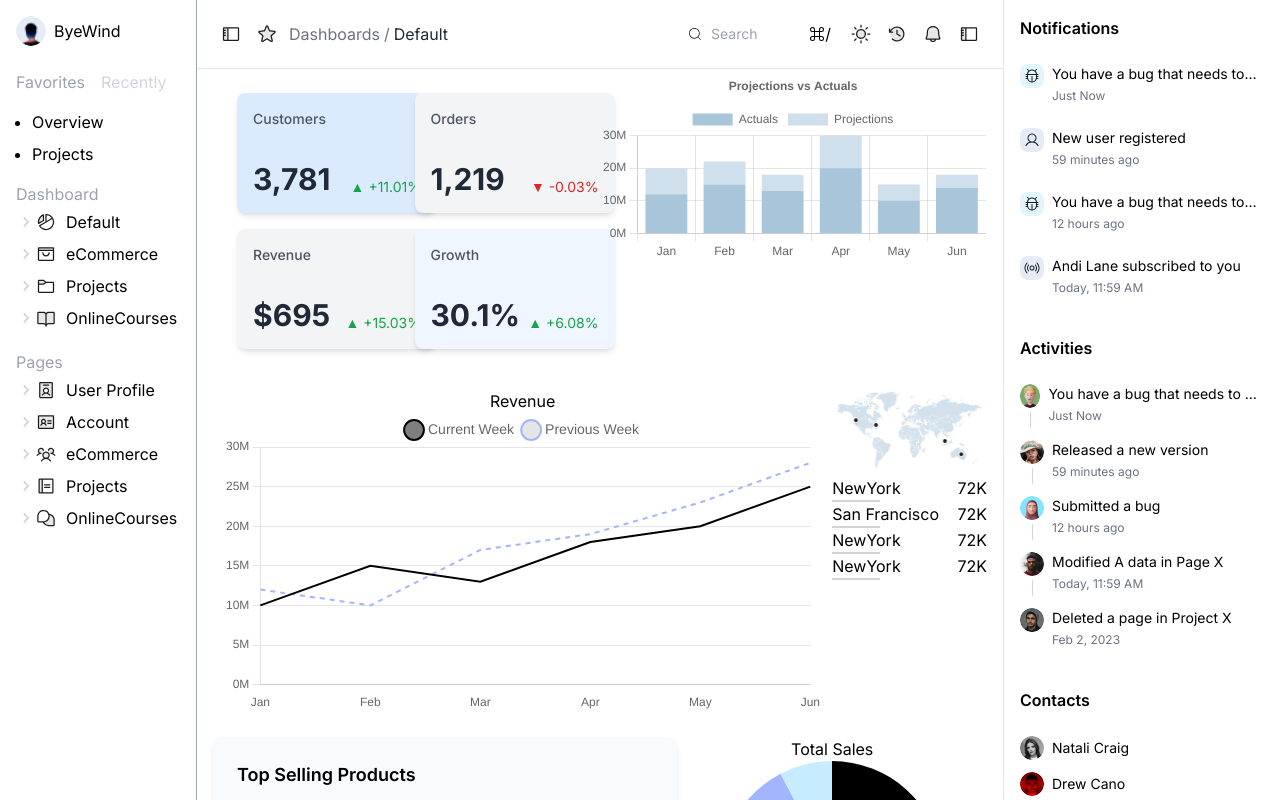
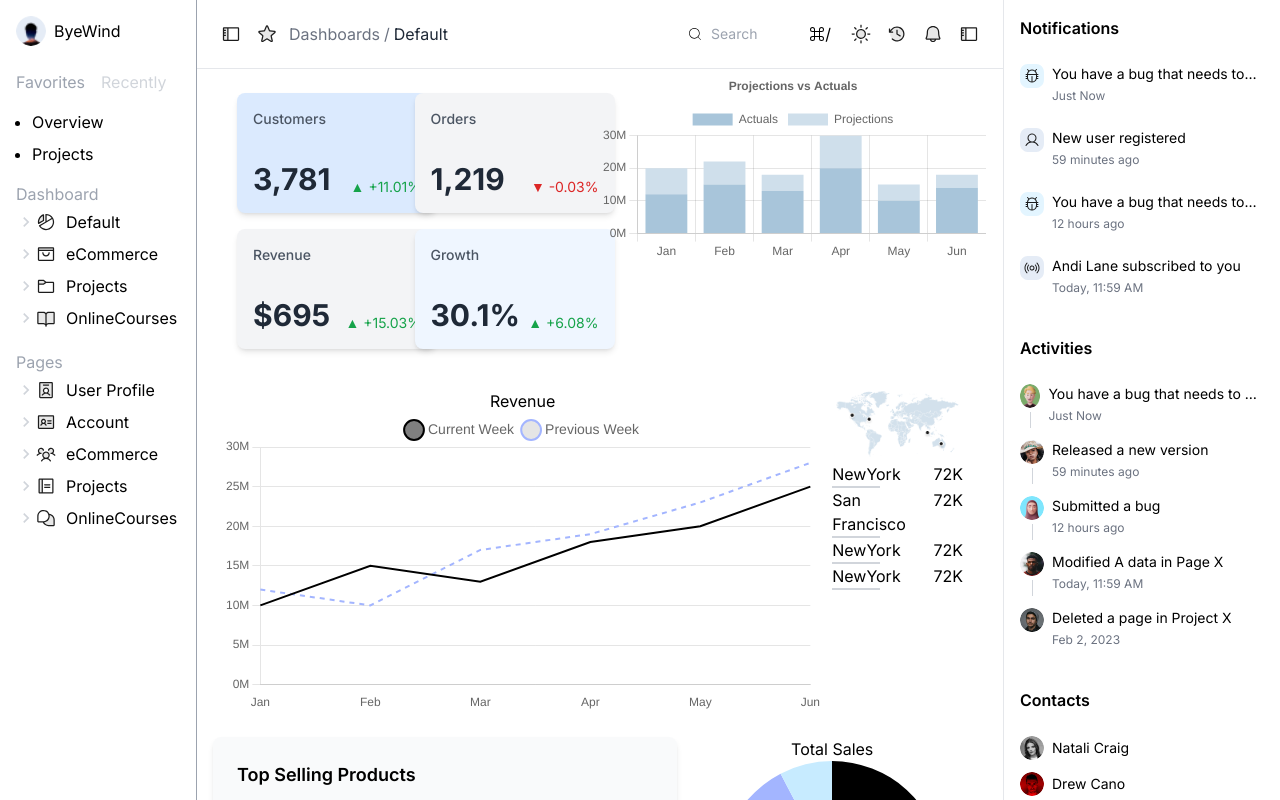
Before and after one commit to rohitbrk/jus-dashboard, a React (Vite) app: page / in a window 1280 px wide. Built offline with nearby package versions, Linux system fonts and the light colour scheme.

Commit message:
change margin for MapChart

```diff
--- a/src/components/Charts/MapChart.tsx
+++ b/src/components/Charts/MapChart.tsx
@@ -6,7 +6,7 @@ const data = [
 ];
 const MapChart = () => {
   return (
-    <div>
+    <div className="mr-6">
       <div>
         <img src="assets/worldmap.png" />
       </div>
```
